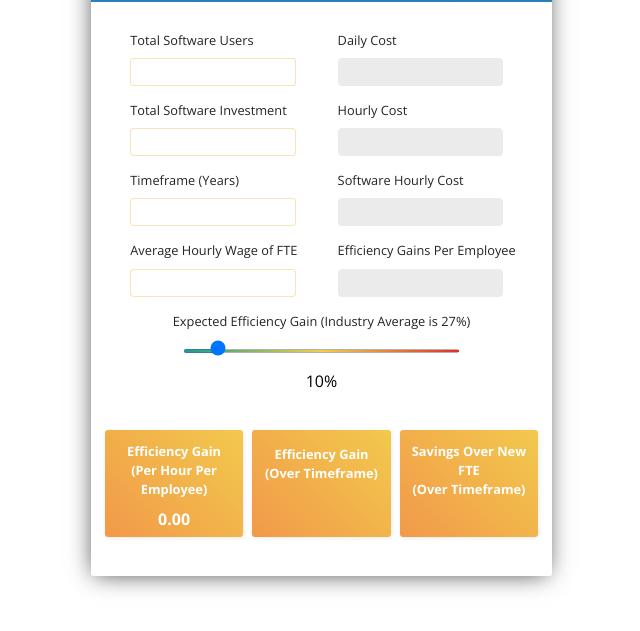
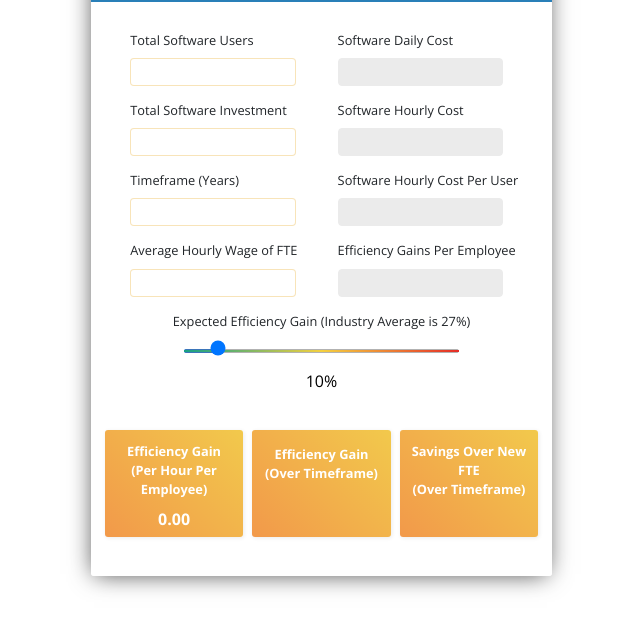
Before and after one commit to rreynolds46/rreynolds46, a plain HTML site: page index.html in a window 1280 px wide. Shown: the part 119-750 px from the top of the page, without its empty margins (311-951 px from the left). Drawn offline with nearby package versions, Linux system fonts and the light colour scheme.

Commit message:
Changed Labels

```diff
--- a/index.html
+++ b/index.html
@@ -26,11 +26,11 @@
                         <input type='text' id='fte'>
                     </div>
                     <div class='rtr-readonly'>
-                        <label>Daily Cost</label>
+                        <label>Software Daily Cost</label>
                         <input type='text' class='readonly' id='daily-spend' readonly="readonly">
-                        <label>Hourly Cost</label>
+                        <label>Software Hourly Cost</label>
                         <input type='text' class='readonly' id='hourly-spend' readonly="readonly">
-                        <label>Software Hourly Cost</label>
+                        <label>Software Hourly Cost Per User</label>
                         <input type='text' id='hourly-increase' class='readonly' readonly="readonly">
                         <label>Efficiency Gains Per Employee</label>
                         <input type='text' class='readonly' id='efficiency' readonly="readonly">
```
